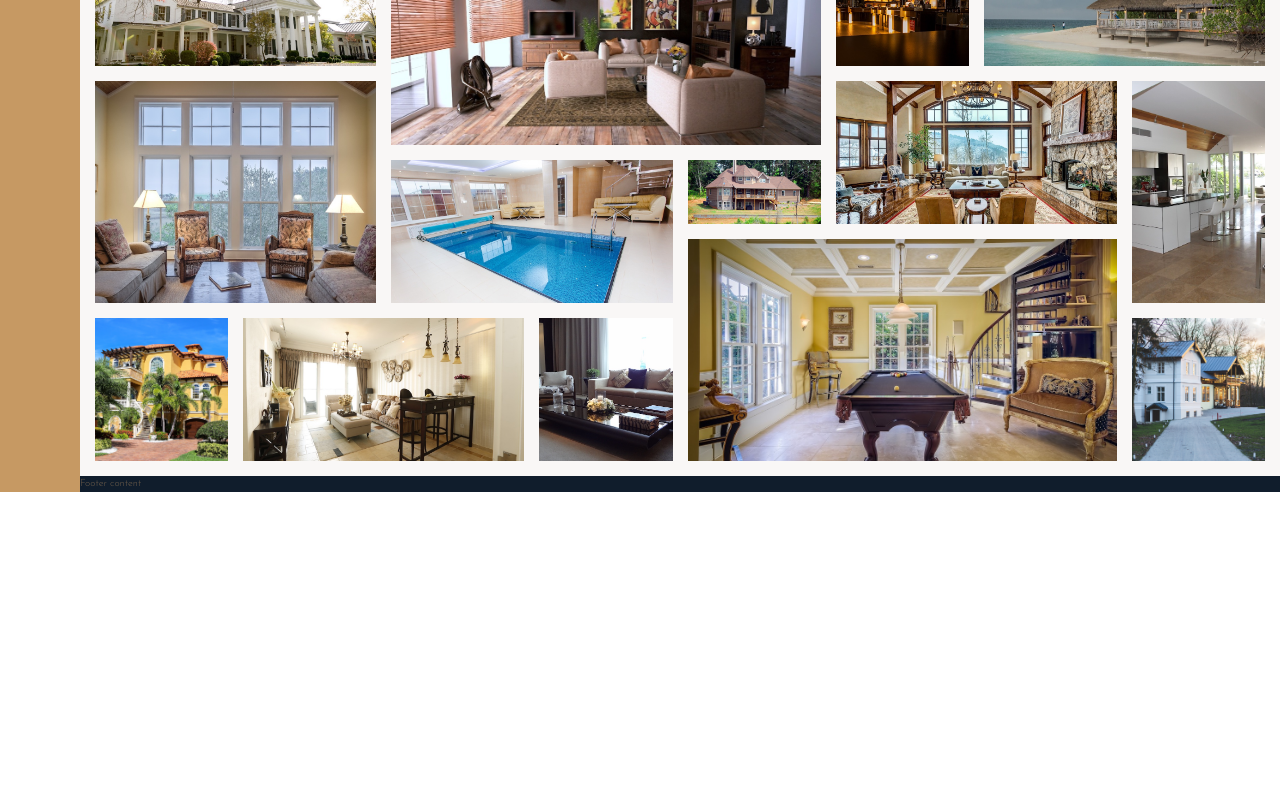
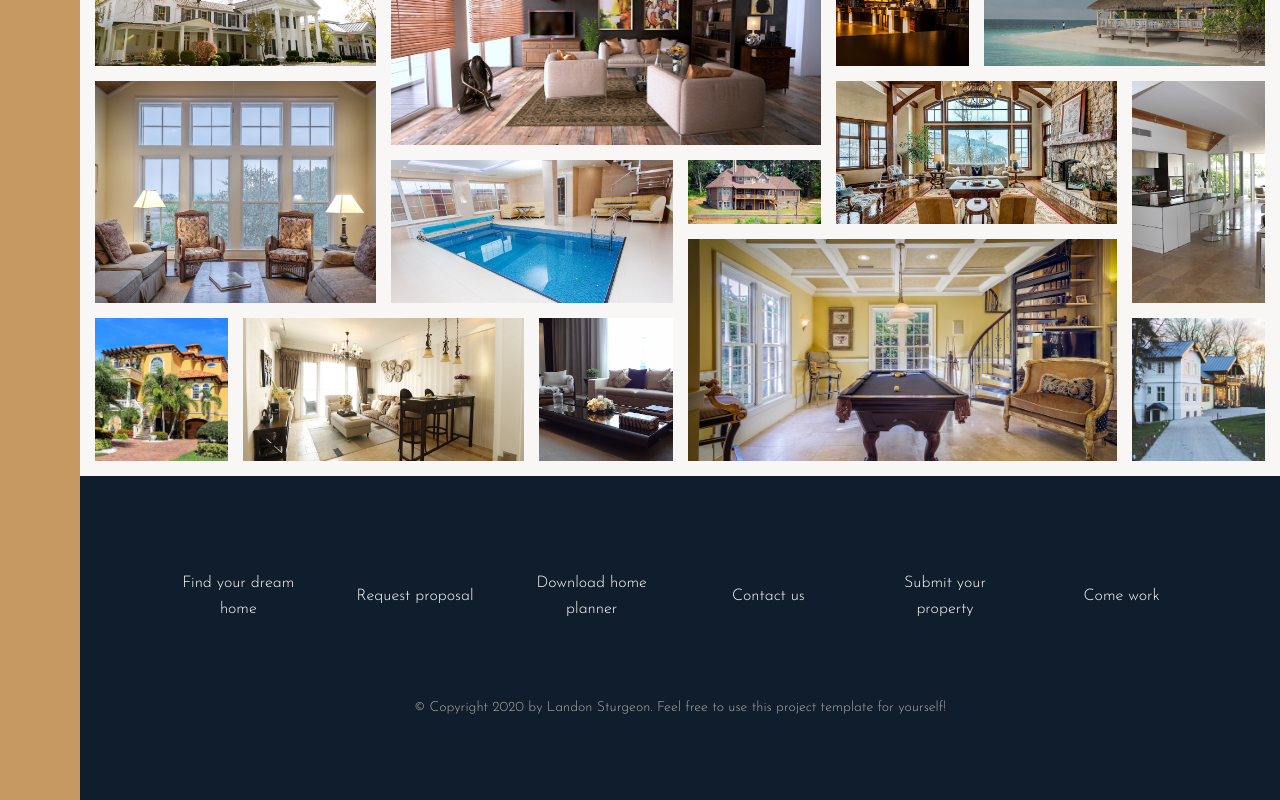
Before and after one commit to landon-sturgeon/real-estate-example, a React (Create React App) app: page / in a window 1280 px wide. Shown: the part 3112-3912 px from the top of the page. Before the commit the page ends 3604 px from the top, so only its background shows below. Built offline with nearby package versions, Linux system fonts and the light colour scheme.

Commit message:
added links and legal text to the footer

```diff
--- a/src/components/footer/footer.component.js
+++ b/src/components/footer/footer.component.js
@@ -1,10 +1,33 @@
 import React from "react";
 
-import { FooterContainer } from "./footer.style";
+import {
+    FooterContainer, FooterNavigation, NavItem, NavLink,
+    LegalText
+} from "./footer.style";
 
 const Footer = () => (
     <FooterContainer>
-        Footer content
+        <FooterNavigation>
+            <NavItem>
+                <NavLink href="#">Find your dream home</NavLink>
+            </NavItem>
+            <NavItem>
+                <NavLink href="#">Request proposal</NavLink>
+            </NavItem>
+            <NavItem>
+                <NavLink href="#">Download home planner</NavLink>
+            </NavItem>
+            <NavItem>
+                <NavLink href="#">Contact us</NavLink>
+            </NavItem>
+            <NavItem>
+                <NavLink href="#">Submit your property</NavLink>
+            </NavItem>
+            <NavItem>
+                <NavLink href="#">Come work </NavLink>
+            </NavItem>
+        </FooterNavigation>
+        <LegalText>&copy; Copyright 2020 by Landon Sturgeon. Feel free to use this project template for yourself!</LegalText>
     </FooterContainer>
 );
 
--- a/src/components/footer/footer.style.js
+++ b/src/components/footer/footer.style.js
@@ -1,8 +1,50 @@
 import styled from "styled-components";
 
-import { COLORS } from "../../scss/_variables.style";
+import { COLORS, FONT } from "../../scss/_variables.style";
 
 export const FooterContainer = styled.div`
     background-color: ${ COLORS.secondary };
     grid-column: full-start / full-end;
+    padding: 8rem;
 `;
+
+export const FooterNavigation = styled.ul`
+    list-style: none;
+
+    display: grid;
+    grid-gap: 2rem;
+    grid-template-columns: repeat(auto-fit, minmax(15rem, 1fr));
+    align-items: center;
+`;
+
+export const NavItem = styled.li`
+    transition: all 0.2s;
+
+    &:hover {
+        transform: translateY(-0.7rem);
+    }
+`;
+
+export const NavLink = styled.a`
+    &:link,
+    &:visited {
+        font-size: 1.6rem;
+        color: #fff;
+        text-decoration: none;
+        font-family: ${FONT.display };
+        text-tansform: uppercase;
+        text-align: center;
+        padding: 1.5rem;
+        display: block;
+    }
+`;
+
+export const LegalText = styled.p`
+    font-size: 1.4rem;
+    color: ${ COLORS.greyLight2 };
+    margin-top: 6rem;
+    margin-right: auto;
+    margin-left: auto;
+    text-align: center;
+    width: 70%;
+`;
```
